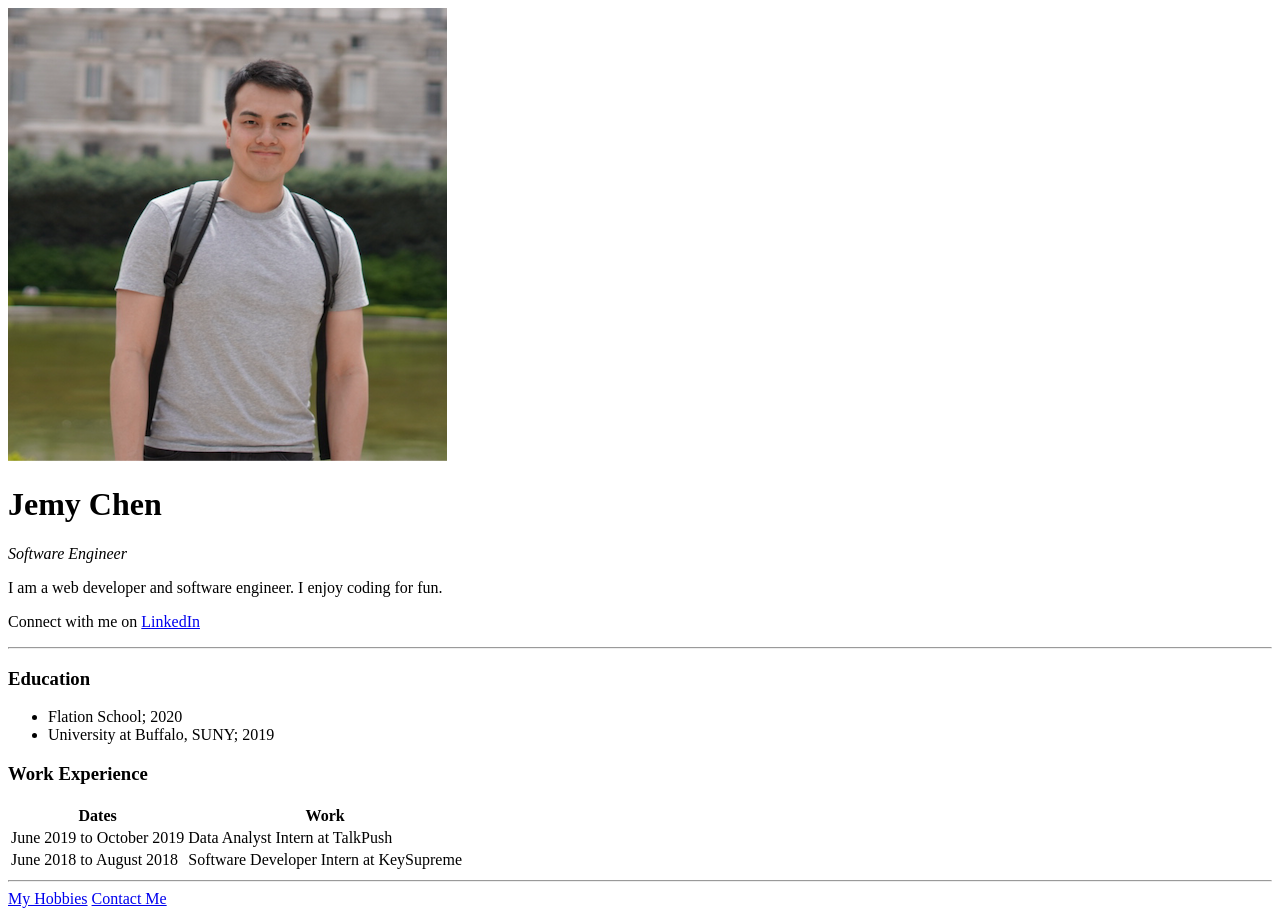
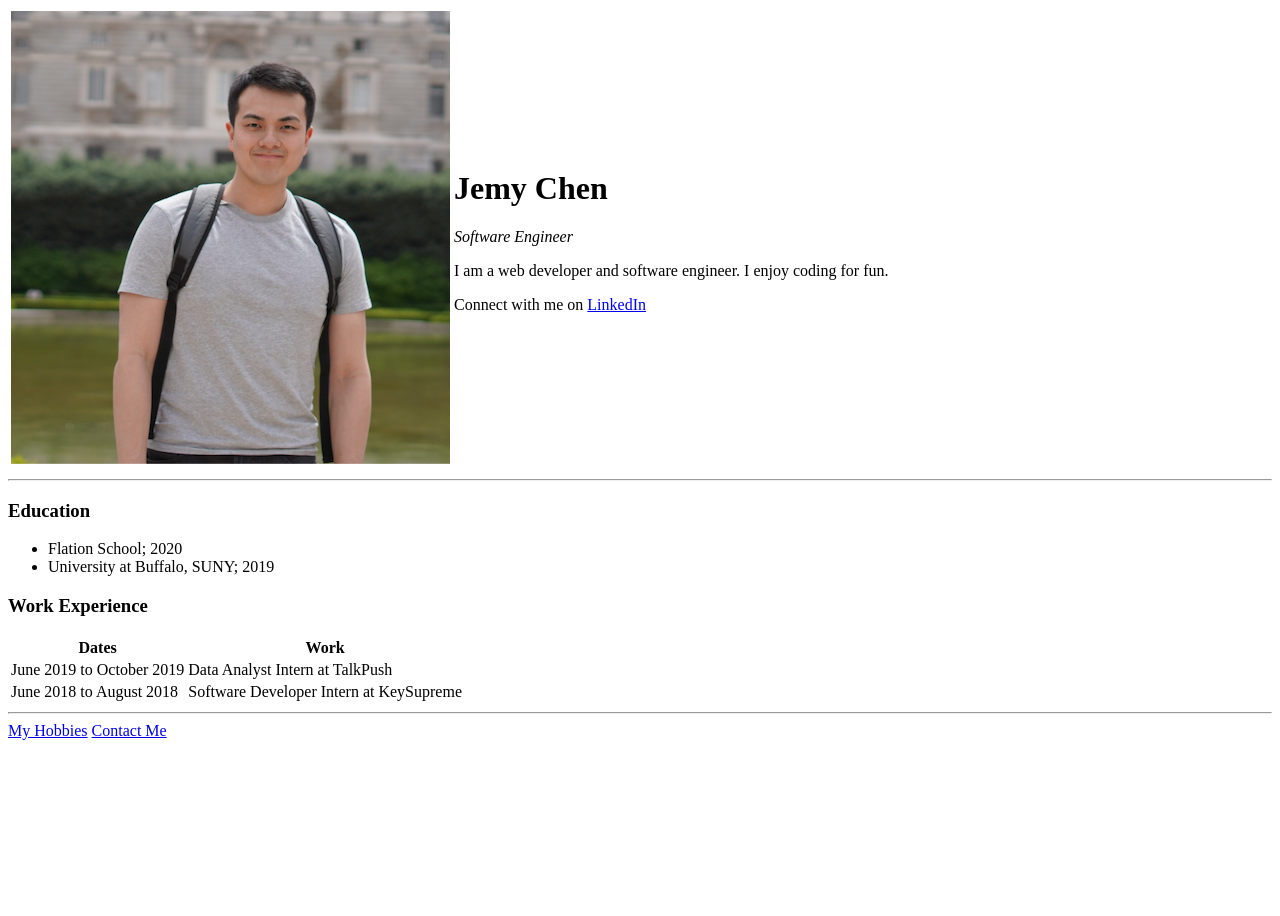
Before and after one commit to jemychen/Practice_Web_1.0, a plain HTML site: page HTML - Personal Site/index.html in a window 1280 px wide. After the commit the page ends 800 px from the top, so only its background shows below. Drawn offline with Linux system fonts and the light colour scheme.

Commit message:
Moved info

```diff
--- a/HTML - Personal Site/index.html
+++ b/HTML - Personal Site/index.html
@@ -8,11 +8,16 @@
 </head>
 
 <body>
-    <img src='jemy.png' alt='Jemy profile picture'>
-    <h1>Jemy Chen</h1>
-    <p><em>Software Engineer</em></p>
-    <p>I am a web developer and software engineer. I enjoy coding for fun.</p>
-    <p>Connect with me on <a href='https://www.linkedin.com/in/jemychen/'>LinkedIn</a></p>
+    <table>
+        <tr>
+            <td><img src='jemy.png' alt='Jemy profile picture'></td>
+            <td><h1>Jemy Chen</h1>
+                <p><em>Software Engineer</em></p>
+                <p>I am a web developer and software engineer. I enjoy coding for fun.</p>
+                <p>Connect with me on <a href='https://www.linkedin.com/in/jemychen/'>LinkedIn</a></p></td>
+        </tr>
+    </table>
+
     <hr>
     <h3>Education</h3>
     <ul>
```
